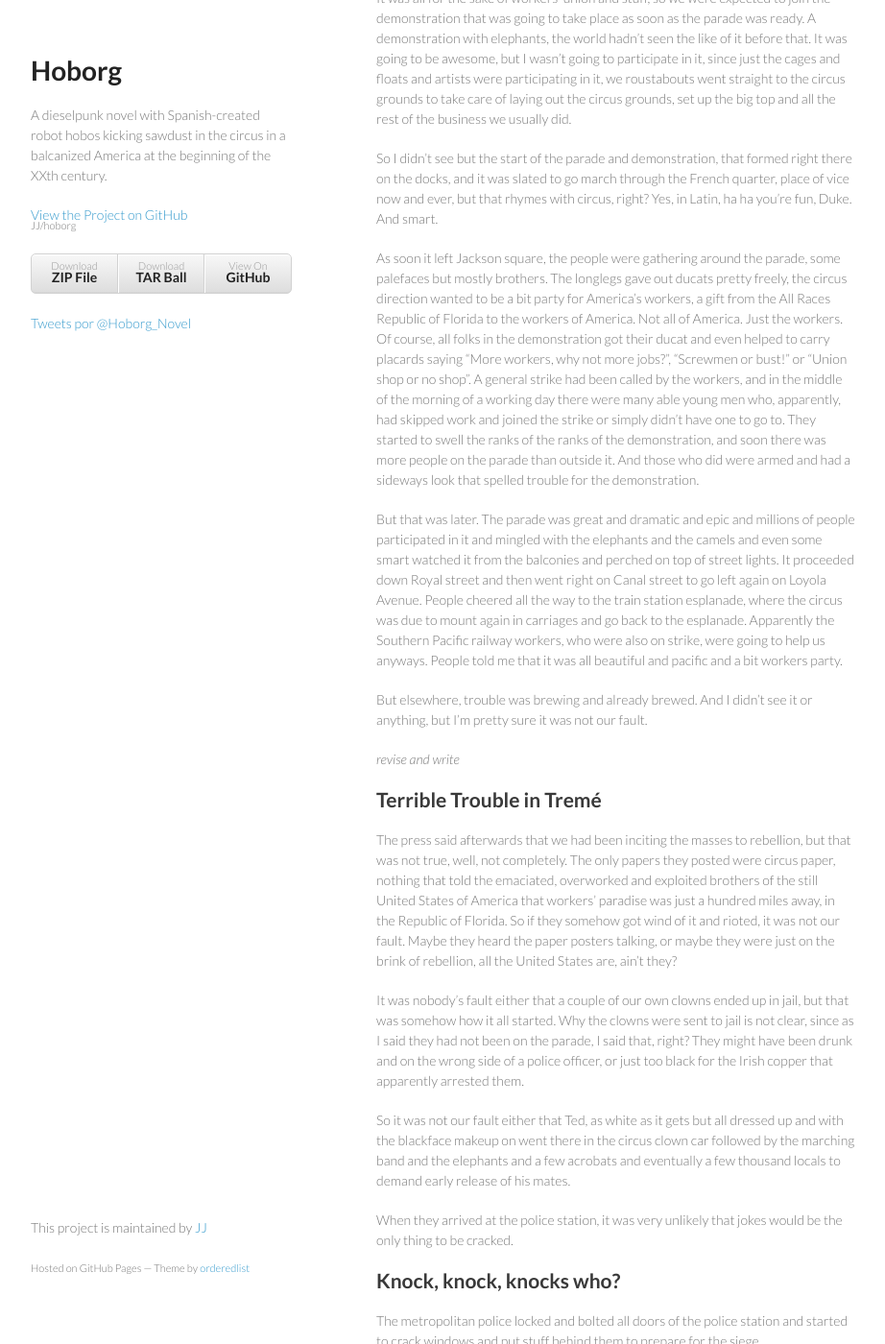
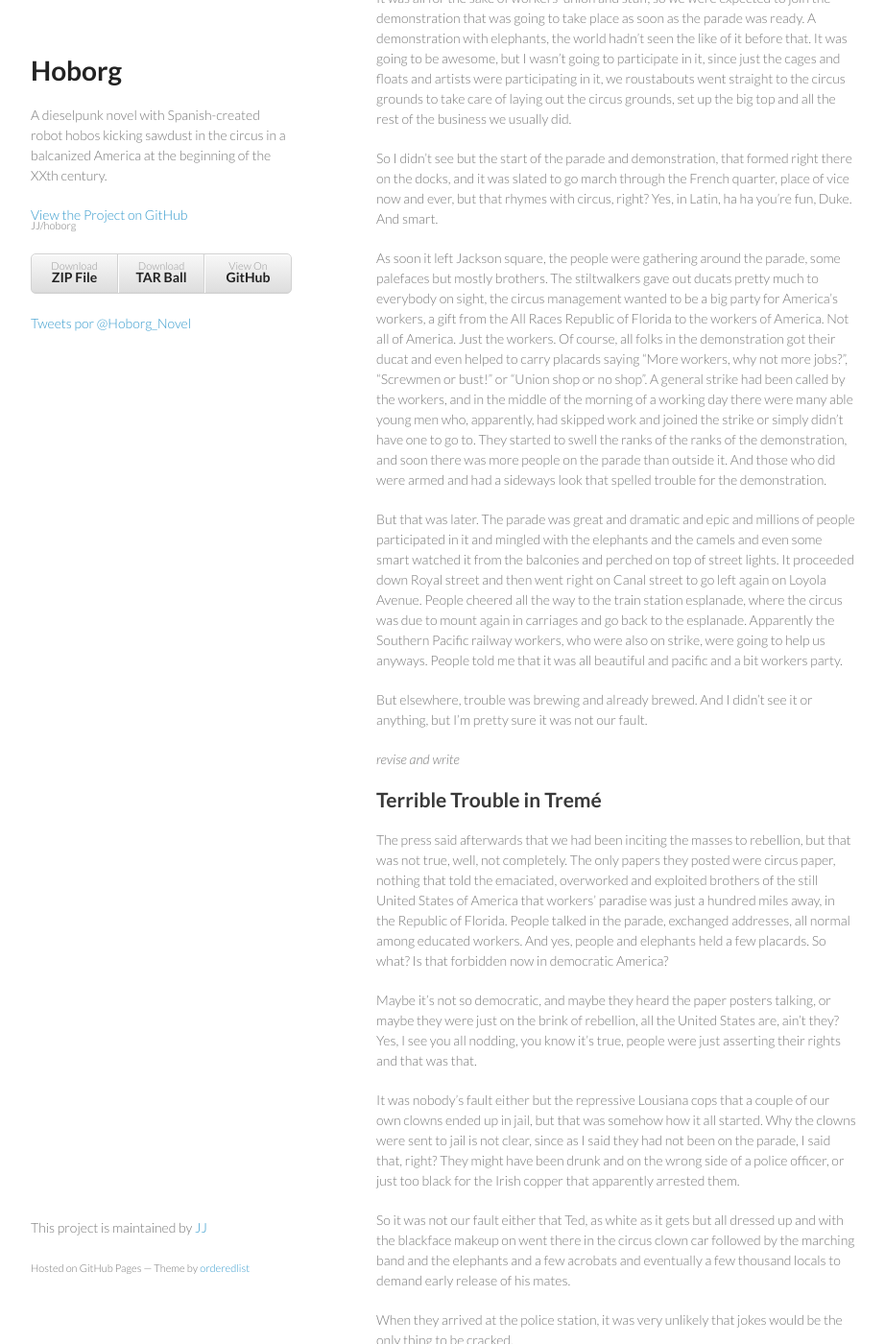
Before and after one commit to JJ/hoborg, a Jekyll site: the page built from text/text.md, in a window 1280 px wide and 1400 px high, scrolled down 33118 px. Shown: the whole window at 96% size, without its empty margins (178-1100 px from the left). Built offline with Jekyll 4.4.1, drawn with Linux system fonts in a browser that asks for light colours; comment, search, counter and statistics services are not loaded.

Commit message:
Sync text/text.md from master to gh-pages

```diff
--- a/text/text.md
+++ b/text/text.md
@@ -1849,8 +1849,9 @@ you're fun, Duke. And smart.
 
 
 As soon it left Jackson square, the people were gathering around the parade, some palefaces but mostly
-brothers. The longlegs gave out ducats pretty freely, the circus
-direction wanted to be a bit party for America's workers, a gift from
+brothers. The stiltwalkers gave out ducats pretty much to everybody on
+sight, the circus
+management wanted to be a big party for America's workers, a gift from
 the All Races Republic of Florida to the workers of America. Not all
 of America. Just the workers. Of course, all folks in the
 demonstration got their ducat and even helped to carry placards saying
@@ -1886,12 +1887,18 @@ The press said afterwards that we had been inciting the masses to
 rebellion, but that was not true, well, not completely. The only papers they posted were
 circus paper, nothing that told the emaciated, overworked and
 exploited brothers of the still United States of America that workers'
-paradise was just a hundred miles away, in the Republic of Florida. So
-if they somehow got wind of it and rioted, it was not our fault. Maybe
+paradise was just a hundred miles away, in the Republic of
+Florida. People talked in the parade, exchanged addresses, all normal
+among educated workers. And yes, people and elephants held a few
+placards. So what? Is that forbidden now in democratic America?
+
+Maybe it's not so democratic, and maybe
 they heard the paper posters talking, or maybe they were just on the
-brink of rebellion, all the United States are, ain't they?
-
-It was nobody's fault either that a couple of our own clowns ended up
+brink of rebellion, all the United States are, ain't they? Yes, I see
+you all nodding, you know it's true, people were just asserting their
+rights and that was that.
+
+It was nobody's fault either but the repressive Lousiana cops that a couple of our own clowns ended up
 in jail, but that was somehow how it all started. Why the clowns were
 sent to jail is not clear, since as I said they had not been on the
 parade, I said that, right? They might have been drunk and on the
```
